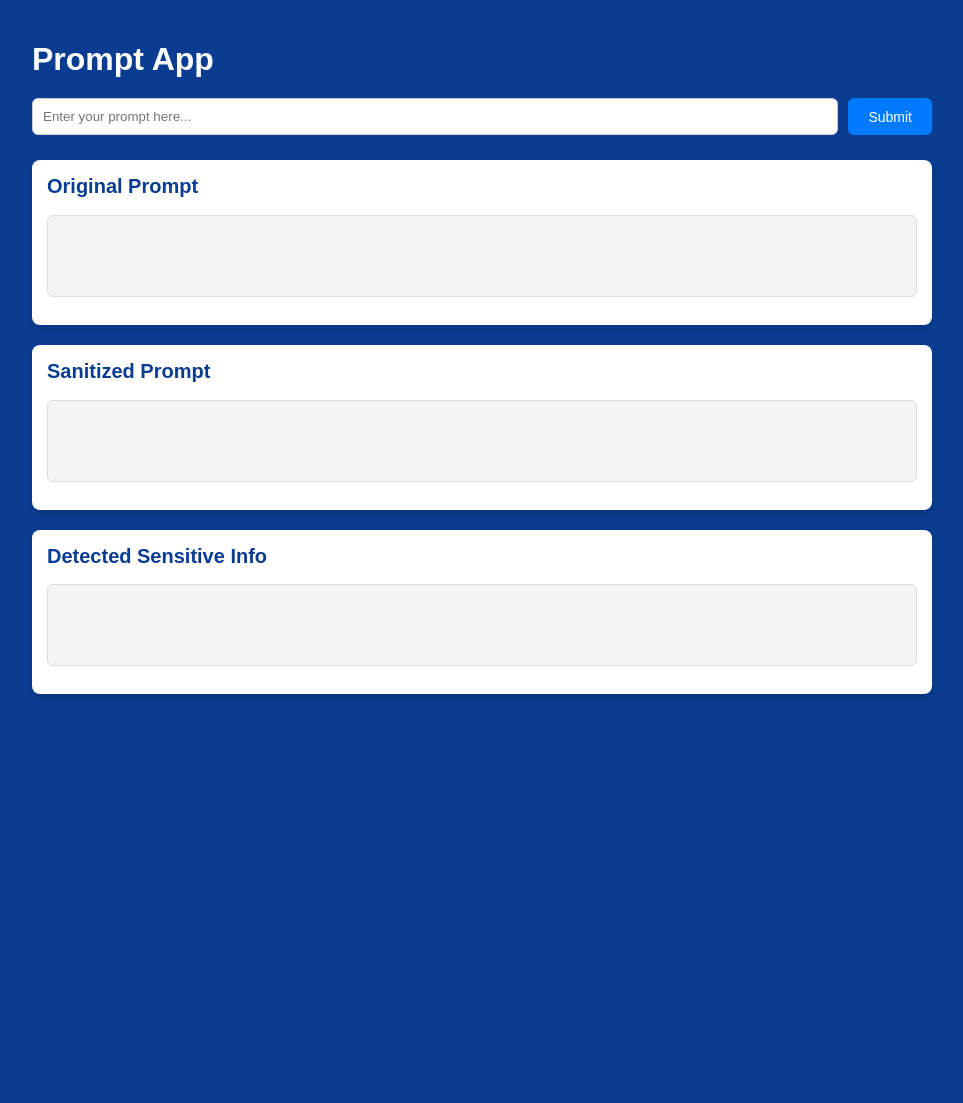
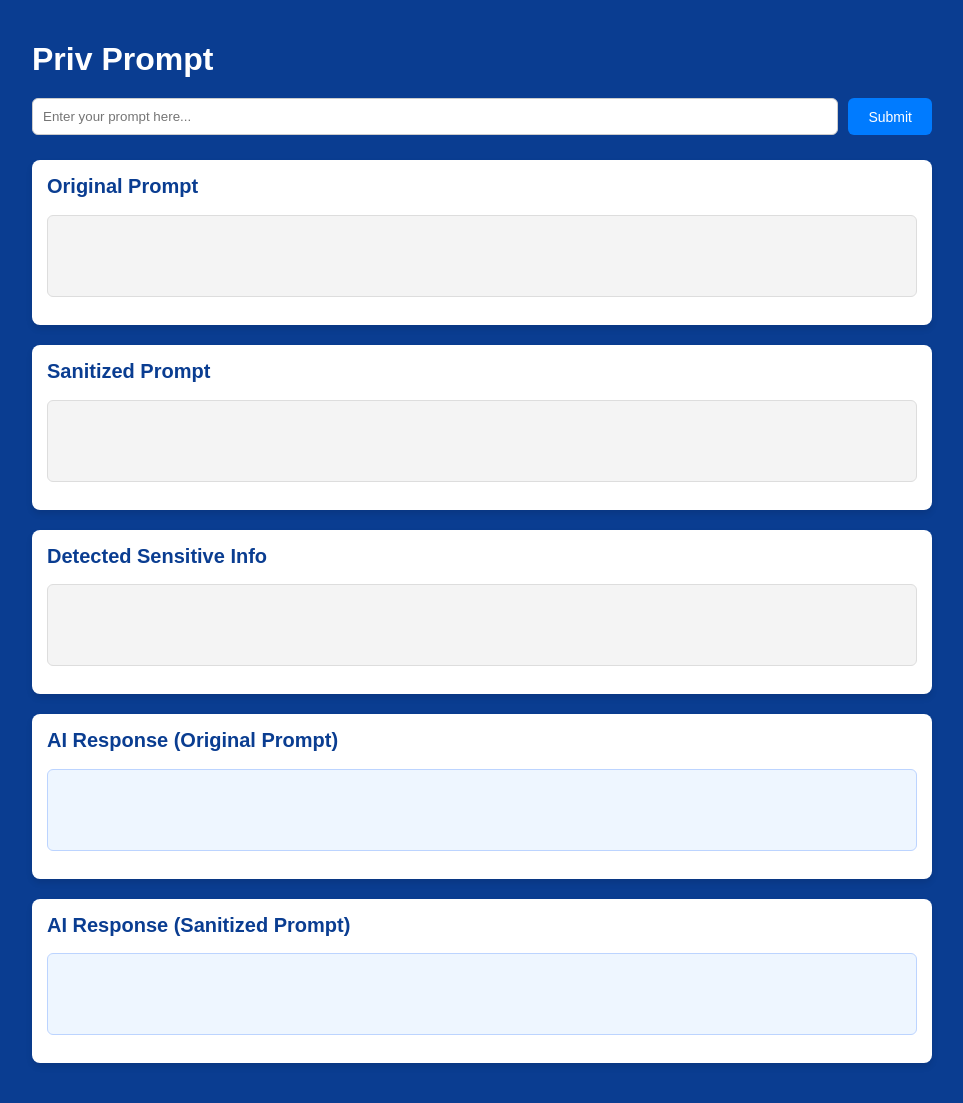
Before and after one commit to zoeychappell/PrivPrompt, a Flask app: page / in a window 1280 px wide. Shown: the whole page, without its empty margins (158-1121 px from the left). Before the commit the page ends 695 px from the top, so only its background shows below. Run offline with Flask 3, Linux system fonts and the light colour scheme; parts of the project's set-up code (start-up, migrations or seed data) failed here and were passed over.

Commit message:
updating index and style.css for new boxes

```diff
--- a/my-flask-app/static/style.css
+++ b/my-flask-app/static/style.css
@@ -51,6 +51,16 @@ button:hover {
   margin-bottom: 20px;
 }
 
+#aiResponseOriginal, #aiResponseSanitized {
+  background-color: #eef6ff;
+  border: 1px solid #bcd4ff;
+  padding: 10px;
+  border-radius: 6px;
+  font-family: monospace;
+  white-space: pre-wrap;
+}
+
+
 .box pre {
   background: #f4f4f4;
   border: 1px solid #ddd;
--- a/my-flask-app/templates/index.html
+++ b/my-flask-app/templates/index.html
@@ -3,7 +3,7 @@
   <head>
     <meta charset="UTF-8" />
     <meta name="viewport" content="width=device-width, initial-scale=1.0" />
-    <title>Prompt App</title>
+    <title>Priv Prompt</title>
     <link
       rel="stylesheet"
       href="{{ url_for('static', filename='style.css') }}"
@@ -11,7 +11,7 @@
   </head>
   <body>
     <div class="container">
-      <h1>Prompt App</h1>
+      <h1>Priv Prompt</h1>
 
       <div class="input-box">
         <input
@@ -36,6 +36,15 @@
         <h2>Detected Sensitive Info</h2>
         <pre id="detected"></pre>
       </div>
+      <div class="box">
+        <h2>AI Response (Original Prompt)</h2>
+        <pre id="aiResponseOriginal"></pre>
+      </div>
+
+      <div class="box">
+        <h2>AI Response (Sanitized Prompt)</h2>
+        <pre id="aiResponseSanitized"></pre>
+      </div>
     </div>
     <script src="{{ url_for('static', filename='script.js') }}"></script>
   </body>
```
